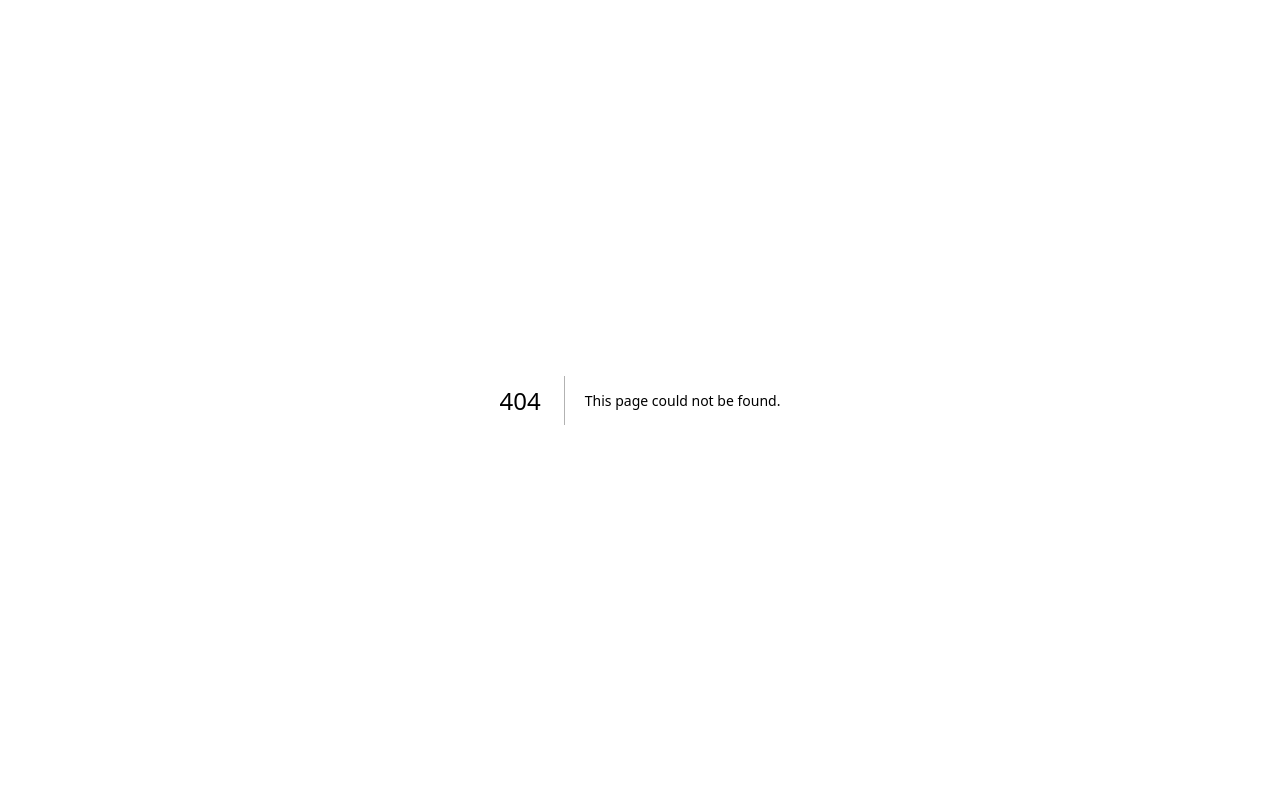
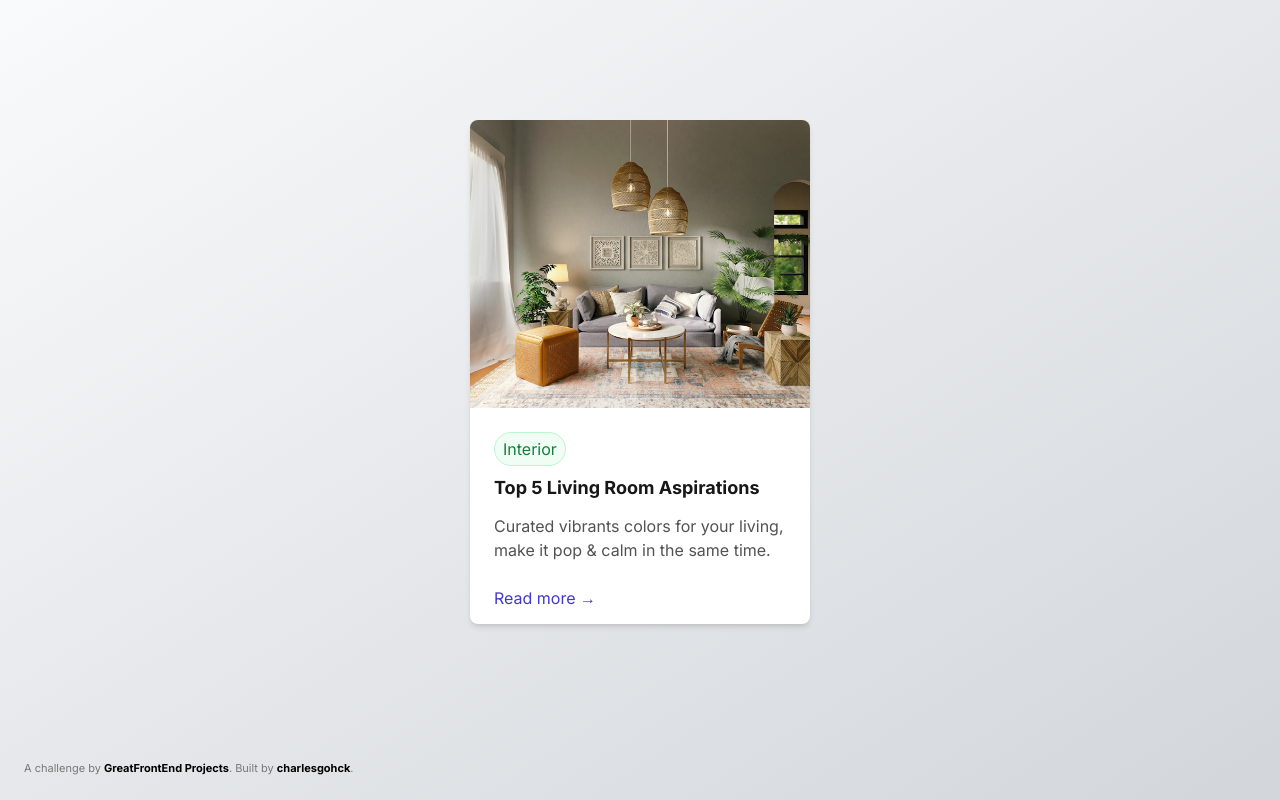
Before and after one commit to charlesgohck/projects.charlesgohck.com, a Next.js app: page /blog-card in a window 1280 px wide. Before the commit this address had no page. Built offline with nearby package versions, Linux system fonts and the light colour scheme.

Commit message:
[FEATURE] Added frontend project challenge implementation for blog card

```diff
--- /dev/null
+++ b/src/app/blog-card/page.tsx
@@ -0,0 +1,45 @@
+import Image from 'next/image';
+import './style.css';
+
+export default function BlogCard() {
+  return (
+    <div className='flex flex-col min-h-screen'>
+      <main className="bg-gradient-to-br from-[#F9FAFB] to-[#D2D6DB] flex-1">
+        <div className="shadow-md rounded-lg mt-[120px] bg-white w-[340px] h-[504px] mx-auto">
+          <div style={{ width: "340px", height: "288px", overflow: "hidden" }} className='rounded-t-lg flex items-center justify-center'>
+            <Image
+                src={"/gfe/blog-card/spacejoy-YqFz7UMm8qE-unsplash.jpg"}
+                alt={'Space joy living room aspirations example photo.'}
+                priority
+                width={340}
+                height={288}
+            />
+          </div>
+          <div className='p-6'>
+            <div>
+              <button className='bg-green-50 text-green-700 pt-1 pb-1 pr-2 pl-2 rounded-full border border-green-200'>Interior</button>
+              <div className='text-lg text-neutral-900 mt-2 font-bold'>Top 5 Living Room Aspirations</div>
+            </div>
+            <div className='mt-3'>
+              <div className='text-neutral-600 text-base'>Curated vibrants colors for your living, make it pop & calm in the same time.</div>
+              <button className='text-indigo-700 text-base mt-6 hover:text-indigo-800 disabled:text-neutral-600 focus:text-base focus:border-4 focus:border-indigo-100 focus:text-indigo-800'>Read more &#x2192;</button>
+              {/* <button className='rounded-lg border-4 border-indigo-100 text-indigo-800'>Read more &#x2192;</button> */}
+            </div>
+          </div>
+        </div>
+
+        <div className="credits" data-gfe-screenshot-exclude="true">
+          A challenge by&nbsp;
+          <a
+            href="https://www.greatfrontend.com/projects?ref=challenges"
+            target="_blank"
+            >GreatFrontEnd Projects</a>. Built by&nbsp;
+          <a
+            href="https://www.greatfrontend.com/projects/u/charlesgohck"
+            target="_blank"
+            >charlesgohck</a>.
+        </div>
+      </main>
+    </div>
+  );
+}
--- /dev/null
+++ b/src/app/blog-card/style.css
@@ -0,0 +1,31 @@
+/* Put any custom CSS styles here.  */
+/* Be sure to delete the <style> tag in index.html if you want to use this stylesheet. */
+body {
+  margin: 0;
+  font-family: "Noto Sans", system-ui, -apple-system, BlinkMacSystemFont,
+    "Segoe UI", Roboto, Oxygen, Ubuntu, Cantarell, "Open Sans", "Helvetica Neue",
+    sans-serif;
+  min-height: 100vh;
+
+  -webkit-font-smoothing: antialiased;
+  -moz-osx-font-smoothing: grayscale;
+  text-rendering: optimizeLegibility;
+}
+
+* {
+  box-sizing: border-box;
+}
+
+.credits {
+  color: #777;
+  position: fixed;
+  bottom: 24px;
+  left: 24px;
+  font-size: 11px;
+  text-align: center;
+}
+
+.credits a {
+  color: #000;
+  font-weight: bold;
+}
```
Also changed, not shown: public/gfe/blog-card/spacejoy-YqFz7UMm8qE-unsplash.jpg (added).
